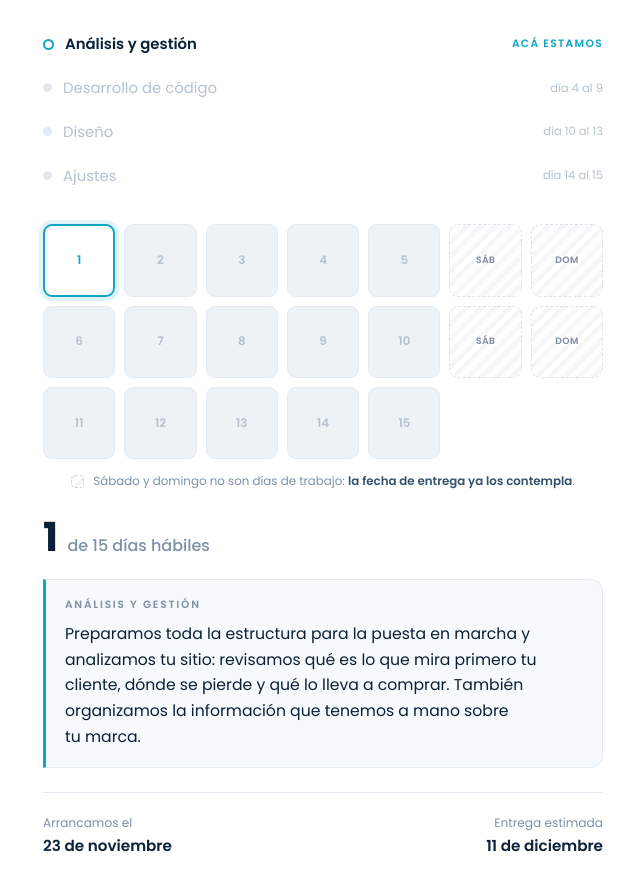
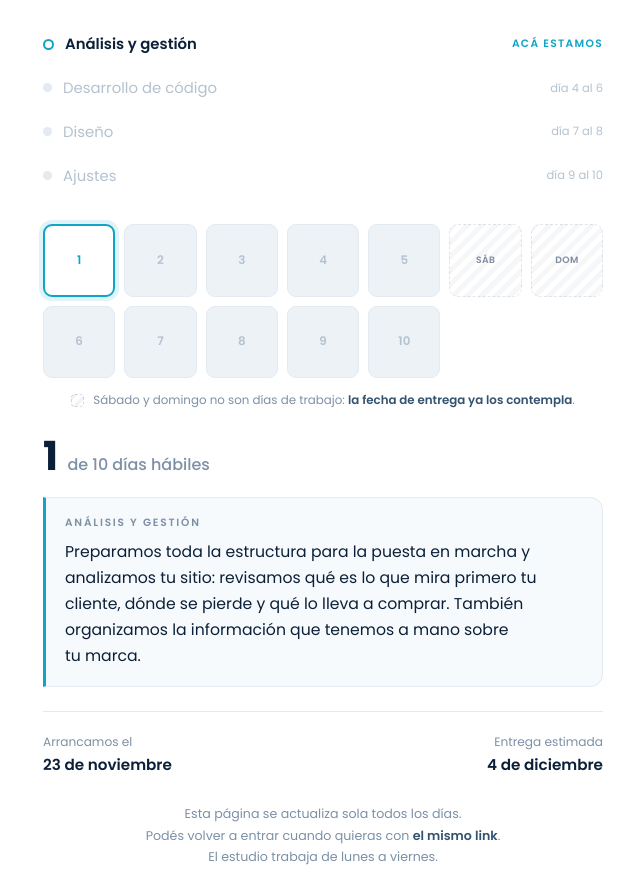
Before and after one commit to mateoquirogav/praxis-seguimiento, a plain HTML site: page cheska/index.html in a window 1280 px wide. Shown: the part 249-1120 px from the top of the page, without its empty margins (317-957 px from the left). Drawn offline with Linux system fonts and the light colour scheme.

Commit message:
Seguimiento actualizado 2026-11-23

```diff
--- a/cheska/index.html
+++ b/cheska/index.html
@@ -103,7 +103,7 @@ h1{font-size:1.72rem;font-weight:600;letter-spacing:-.7px;line-height:1.25;text-
 
   <div class="nums">
     <span class="big" id="dia">—</span>
-    <span class="of">de 15 días hábiles</span>
+    <span class="of">de 10 días hábiles</span>
   </div>
 
   <div class="msg" id="caja">
@@ -113,7 +113,7 @@ h1{font-size:1.72rem;font-weight:600;letter-spacing:-.7px;line-height:1.25;text-
 
   <div class="pie">
     <div>Arrancamos el<b id="ini"></b></div>
-    <div style="text-align:right">Entrega estimada<b>11 de diciembre</b></div>
+    <div style="text-align:right">Entrega estimada<b>4 de diciembre</b></div>
   </div>
 
   <p class="nota">Esta página se actualiza sola todos los días.<br>
@@ -122,12 +122,12 @@ h1{font-size:1.72rem;font-weight:600;letter-spacing:-.7px;line-height:1.25;text-
 
 <script>
 (function(){
-  var INICIO = "2026-11-23", TOTAL = 15, HAB = true;
-  var ENTREGA = "11 de diciembre";
+  var INICIO = "2026-11-23", TOTAL = 10, HAB = true;
+  var ENTREGA = "4 de diciembre";
   function esHabil(d){ var w = d.getDay(); return w !== 0 && w !== 6; }
   // dias del plazo que ya corrieron entre a y b (ambos incluidos); con HAB, sin sabados ni domingos
   function cuenta(a, b){ var c = 0, x = new Date(a.getTime()); while(x <= b){ if(!HAB || esHabil(x)) c++; x.setDate(x.getDate() + 1); } return c; }
-  var CORTES = [3, 9, 13, 15], FASES = [["Análisis y gestión", "Preparamos toda la estructura para la puesta en marcha y analizamos tu sitio: revisamos qué es lo que mira primero tu cliente, dónde se pierde y qué lo lleva a comprar. También organizamos la información que tenemos a mano sobre tu marca."], ["Desarrollo de código", "Armamos las estructuras de código de cada bloque de tu web. Es la parte más silenciosa del trabajo: se construye por fuera, listo para montarlo después en tu sitio."], ["Diseño", "Unimos las estructuras de código con tu tienda y ajustamos que todo hable el mismo idioma: colores, tipografías y espacios en concordancia con tu marca."], ["Ajustes", "Revisamos la web completa: que cargue rápido, que no haya conflictos entre códigos y que cada sección funcione como tiene que funcionar."]];
+  var CORTES = [3, 6, 8, 10], FASES = [["Análisis y gestión", "Preparamos toda la estructura para la puesta en marcha y analizamos tu sitio: revisamos qué es lo que mira primero tu cliente, dónde se pierde y qué lo lleva a comprar. También organizamos la información que tenemos a mano sobre tu marca."], ["Desarrollo de código", "Armamos las estructuras de código de cada bloque de tu web. Es la parte más silenciosa del trabajo: se construye por fuera, listo para montarlo después en tu sitio."], ["Diseño", "Unimos las estructuras de código con tu tienda y ajustamos que todo hable el mismo idioma: colores, tipografías y espacios en concordancia con tu marca."], ["Ajustes", "Revisamos la web completa: que cargue rápido, que no haya conflictos entre códigos y que cada sección funcione como tiene que funcionar."]];
   var MES = ['enero','febrero','marzo','abril','mayo','junio','julio','agosto','septiembre','octubre','noviembre','diciembre'];
 
   function parse(s){ var a=s.split('-'); return new Date(+a[0], +a[1]-1, +a[2]); }
```
